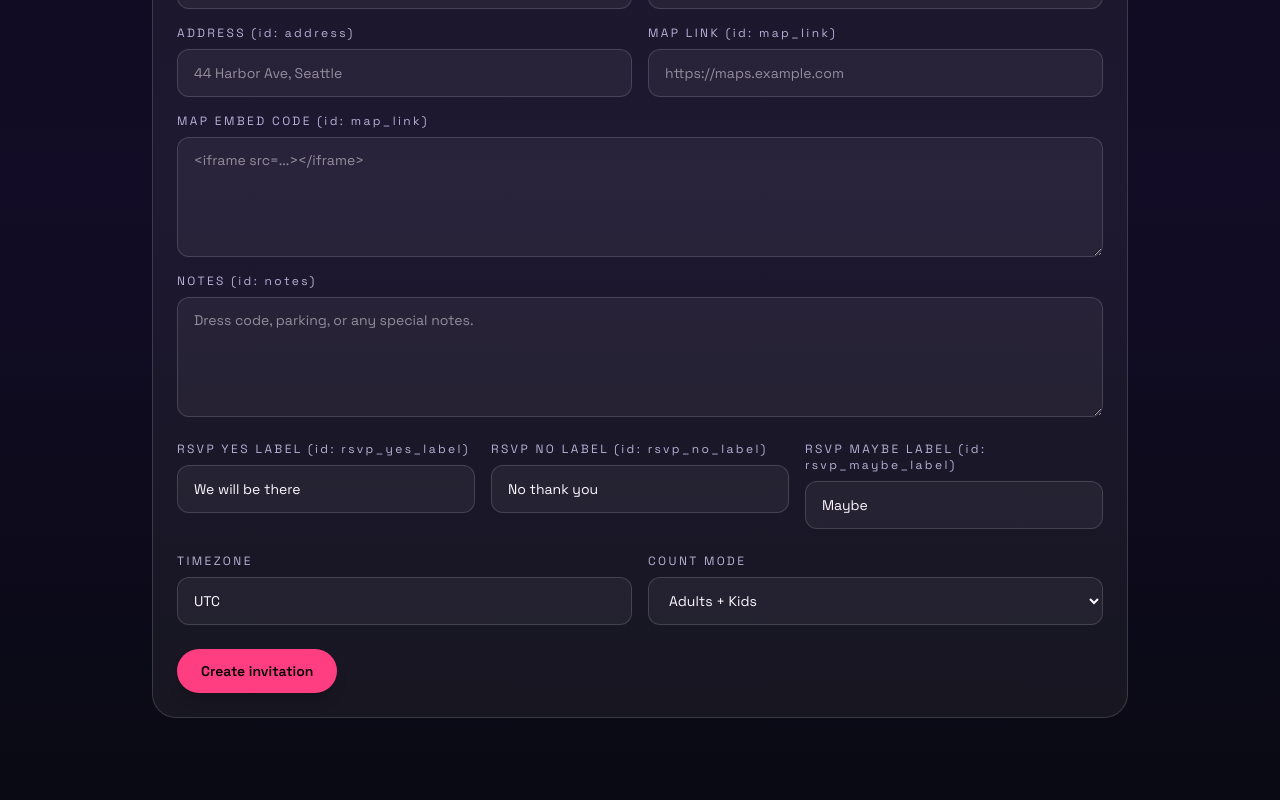
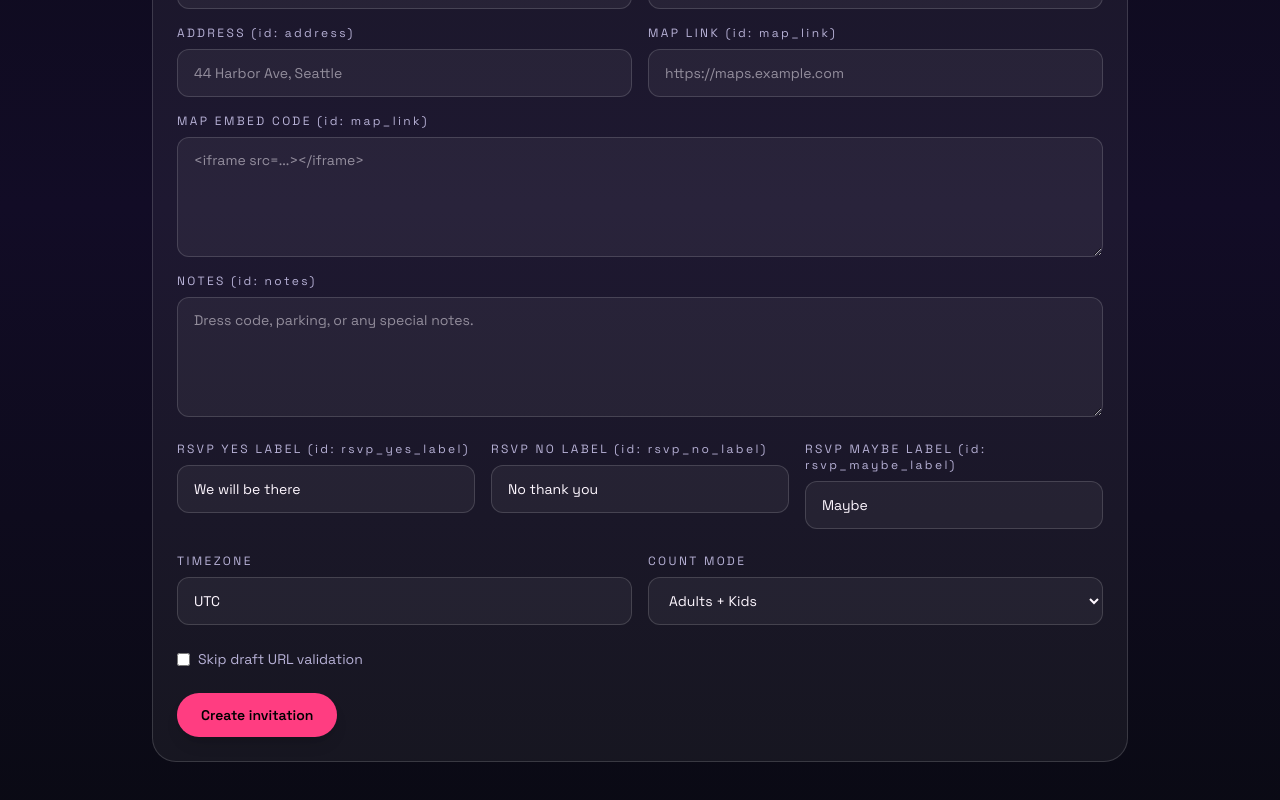
Before and after one commit to logno-dev/openinvite, a Next.js app: page /dashboard/invitations/new in a window 1280 px wide. Shown: the part 552-1352 px from the top of the page. Built offline with nearby package versions, Linux system fonts and the light colour scheme.

Commit message:
Thu Feb 12 21:58:56 PST 2026

```diff
--- a/src/app/api/invitations/[invitationId]/route.ts
+++ b/src/app/api/invitations/[invitationId]/route.ts
@@ -23,6 +23,7 @@ type UpdateInvitationPayload = {
   eventTime?: string | null;
   dateFormat?: string | null;
   timeFormat?: string | null;
+  skipDraftValidation?: boolean;
   locationName?: string | null;
   address?: string | null;
   mapLink?: string | null;
@@ -83,7 +84,7 @@ export async function PATCH(
   }
 
   try {
-    if (invitationUpdate.templateUrlDraft) {
+    if (invitationUpdate.templateUrlDraft && !body.skipDraftValidation) {
       await assertTemplateUrl(invitationUpdate.templateUrlDraft, "Draft");
     }
     if (invitationUpdate.templateUrlLive) {
--- a/src/app/api/invitations/route.ts
+++ b/src/app/api/invitations/route.ts
@@ -28,6 +28,7 @@ type CreateInvitationPayload = {
   eventTime?: string;
   dateFormat?: string;
   timeFormat?: string;
+  skipDraftValidation?: boolean;
   rsvpOptions?: Array<{ key: string; label: string }>;
 };
 
@@ -54,7 +55,7 @@ export async function POST(request: NextRequest) {
   const liveUrl = body.templateUrlLive?.trim() || null;
 
   try {
-    if (draftUrl) {
+    if (draftUrl && !body.skipDraftValidation) {
       await assertTemplateUrl(draftUrl, "Draft");
     }
     if (liveUrl) {
--- a/src/app/dashboard/invitations/[invitationId]/page.tsx
+++ b/src/app/dashboard/invitations/[invitationId]/page.tsx
@@ -20,6 +20,7 @@ type InvitationForm = {
   notes: string;
   timezone: string;
   countMode: "split" | "total";
+  skipDraftValidation: boolean;
   rsvpYes: string;
   rsvpNo: string;
   rsvpMaybe: string;
@@ -103,6 +104,7 @@ export default function EditInvitationPage() {
         notes: data.details?.notes ?? "",
         timezone: data.invitation.timezone,
         countMode: data.invitation.countMode,
+        skipDraftValidation: false,
         rsvpYes,
         rsvpNo,
         rsvpMaybe,
@@ -146,6 +148,7 @@ export default function EditInvitationPage() {
         notes: form.notes,
         timezone: form.timezone,
         countMode: form.countMode,
+        skipDraftValidation: form.skipDraftValidation,
         rsvpOptions: [
           { key: "yes", label: form.rsvpYes },
           { key: "no", label: form.rsvpNo },
@@ -436,6 +439,16 @@ export default function EditInvitationPage() {
               </select>
             </div>
           </div>
+          <div className="flex items-center gap-2">
+            <input
+              type="checkbox"
+              checked={form.skipDraftValidation}
+              onChange={(event) => updateField("skipDraftValidation", event.target.checked)}
+            />
+            <span className="text-sm text-[var(--muted)]">
+              Skip draft URL validation
+            </span>
+          </div>
 
           <div className="flex flex-col gap-3 sm:flex-row sm:flex-wrap sm:items-center">
             <button
--- a/src/app/dashboard/invitations/new/page.tsx
+++ b/src/app/dashboard/invitations/new/page.tsx
@@ -19,6 +19,7 @@ type InvitationForm = {
   notes: string;
   timezone: string;
   countMode: "split" | "total";
+  skipDraftValidation: boolean;
   rsvpYes: string;
   rsvpNo: string;
   rsvpMaybe: string;
@@ -42,6 +43,7 @@ export default function NewInvitationPage() {
     notes: "",
     timezone: "UTC",
     countMode: "split",
+    skipDraftValidation: false,
     rsvpYes: "We will be there",
     rsvpNo: "No thank you",
     rsvpMaybe: "Maybe",
@@ -80,6 +82,7 @@ export default function NewInvitationPage() {
         notes: form.notes,
         timezone: form.timezone,
         countMode: form.countMode,
+        skipDraftValidation: form.skipDraftValidation,
         rsvpOptions: [
           { key: "yes", label: form.rsvpYes },
           { key: "no", label: form.rsvpNo },
@@ -330,6 +333,16 @@ export default function NewInvitationPage() {
               </select>
             </div>
           </div>
+          <div className="flex items-center gap-2">
+            <input
+              type="checkbox"
+              checked={form.skipDraftValidation}
+              onChange={(event) => updateField("skipDraftValidation", event.target.checked)}
+            />
+            <span className="text-sm text-[var(--muted)]">
+              Skip draft URL validation
+            </span>
+          </div>
 
           <div className="flex flex-col gap-3 sm:flex-row sm:flex-wrap sm:items-center">
             <button
```
